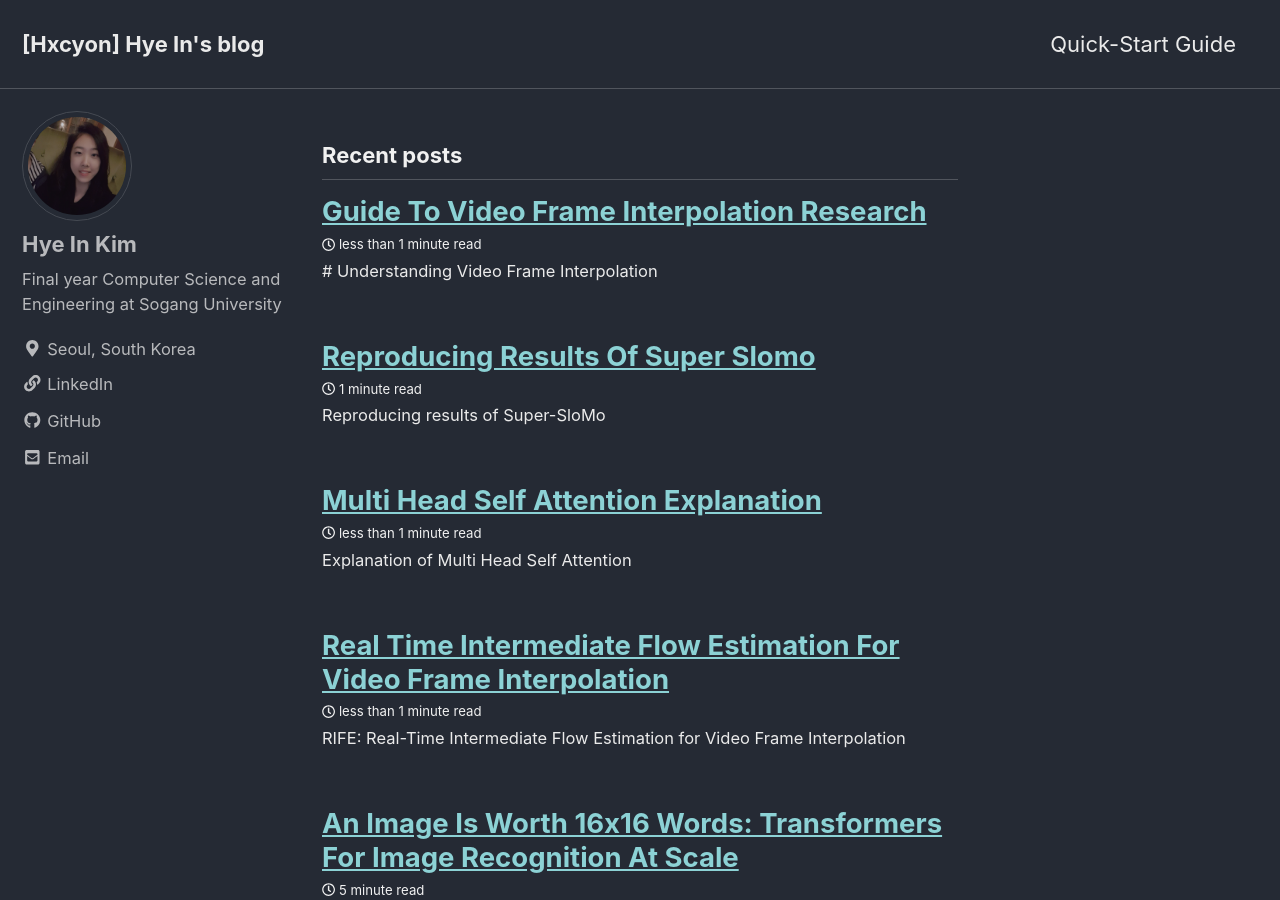
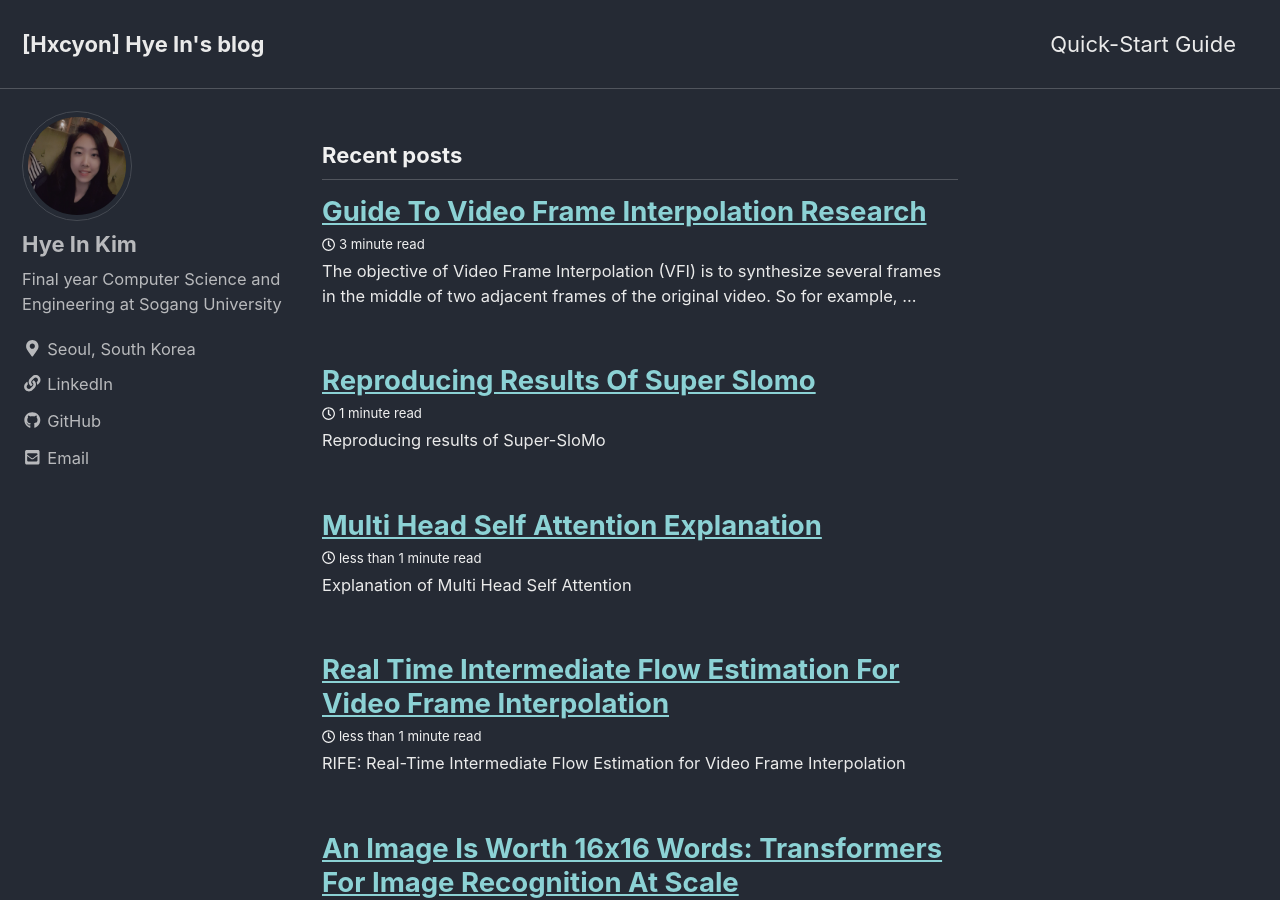
Before and after one commit to hxcyon/hxcyon.github.io, a Jekyll site: the page built from index.html, in a window 1280 px wide and 900 px high. Built offline with Jekyll 4.4.1, drawn with Linux system fonts in a browser that asks for light colours; cached includes are drawn as plain includes; nearby versions of some CDN libraries; the list of posts is cut into pages by our own code; part of the change alters nothing that is shown.

Commit message:
VFI guide

```diff
--- a/_posts/2021-05-01-Guide-to-Video-Frame-Interpolation-Research.md
+++ b/_posts/2021-05-01-Guide-to-Video-Frame-Interpolation-Research.md
@@ -1 +1,67 @@
-# # Understanding Video Frame Interpolation
+The objective of Video Frame Interpolation (VFI) is to synthesize several frames in the middle of two adjacent frames of the original video. So for example, we can upscale a 30 fps video to 60 or even 90 fps using VFI by generating ML predicted frames in between a sequence of frames.
+
+> Video Frame Interpolation can be applied to generate slow motion video, increase video frame rate, and frame recovery in video streaming. [reference](https://paperswithcode.com/task/video-frame-interpolation)
+
+Video Frame Interpolation can be used in software editing tools and in generating video animations, especially in film and video production.
+
+---
+## Standard Video Frame Interpolation methods
+
+Standard Video Frame Interpolation methods first estimate optical flow between input frames and then synthesize an intermediate frame under the guidance of the optical flow.
+
+**So what is optical flow?**
+Optical flow is estimated for the task of Video Frame Interpolation. Optical Flow Estimation is the process of finding pixel-wise motions between sequence of frames or images. Motion vectors are attached to each pixel in the image to indicate where the pixel is moving to.
+
+The performance of standard Video Frame Interpolation methods largely depend on the quality of optical flow.
+
+---
+
+## Recent Video Frame Interpolation methods
+
+### Video Frame Interpolation via Adaptive Separable Convolution [paper](https://arxiv.org/abs/1708.01692v1)
+
+The paper addresses the problem of requiring large kernels to handle large motion. Due to the large memory demand, the number of pixels whose kernels can be estimated at once is limited. By formulating frame interpolation as local separable convolution over input frames using pairs of 1D kernels.
+
+The authors propose a deep CNN that is fed with two input frames and estimates pairs of 1D kernels for all pixels. This method is capable of estimating kernels and synthesizes the whole video frame at once.
+
+<img src="../assets/VFI/stage-1/VFI_Adaptive_Separable_Convolution_1.png" width="700">
+
+The authors approach estimates one of the four 1D kernels for each output pixel in a dense pixel wise manner. The estimated pixel dependent kernels capture both motion and resampling information required for interpolation, they are convolved with the input frames to produce the interpolated frame.
+
+Estimating a pair of 1D Kernels, one horizontal and vertical, significantly reduces the large memory demand as NxN convolution kernel can be encoded using only 2N variables for each kernel.
+
+
+### Video Frame Interpolation via Adaptive Convolution [paper](https://arxiv.org/abs/1703.07514)
+
+Standard VFI follows a two-step approach of estimating optical flow and synthesizing pixels which depends heavily on the quality of motion estimation. For a more robust video frame interpolation the two steps are combined into a single process.
+
+A deep fully convolutional neural network is employed to estimate a spatially-adaptive convolution kernel for each pixel. The deep CNN can be trained directly end to end unsupervised, without hard to obtain ground truth data like optical flow.
+
+<img src="../assets/VFI/stage-1/VFI_ Adaptive_Convolution_1.png" width="400">
+
+The method proposed in the paper estimates a convolutional kernel directly and uses that to convolve the two frames to interpolate the pixel colour. The convolution kernel captures both motion and resampling to accomplish pixel synthesis.
+
+<img src="../assets/VFI/stage-1/VFI_ Adaptive_Convolution_2.png" width="350">
+
+
+### Long-Term Video Interpolation with Bidirectional Predictive Network [paper](https://arxiv.org/abs/1706.03947)
+
+Most existing methods only generate few intermediate frames between existing adjacent frames. The authors addresses the challenge of generating multiple frames between two non-consecutive frames in videos. A deep architecture, bidirectional predictive network (BiPN) is proposed to predict intermediate frames from two opposite directions.
+
+The model is evaluated on two benchmarks Moving 2D Shapes and UCF101 showing the advantages of BiPN.
+<img src="../assets/VFI/stage-1/BiPN_1.png" width="500">
+
+> The bidirectional architecture allows the model to learn scene transformation with time as well as generate longer video sequences.
+
+By sampling different noise vectors, the model can be extended to predict multiple possible procedures.
+
+<img src="../assets/VFI/stage-1/BiPN_2.png" width="500">
+
+<img src="../assets/VFI/stage-1/BiPN_3.png" width="500">
+
+---
+
+## References
+
+[paperswithcode on vfi](https://paperswithcode.com/task/video-frame-interpolation)
+[Research Guide for Video frame interpolation with Deep Learning](https://heartbeat.fritz.ai/research-guide-for-video-frame-interpolation-with-deep-learning-519ab2eb3dda)
```
